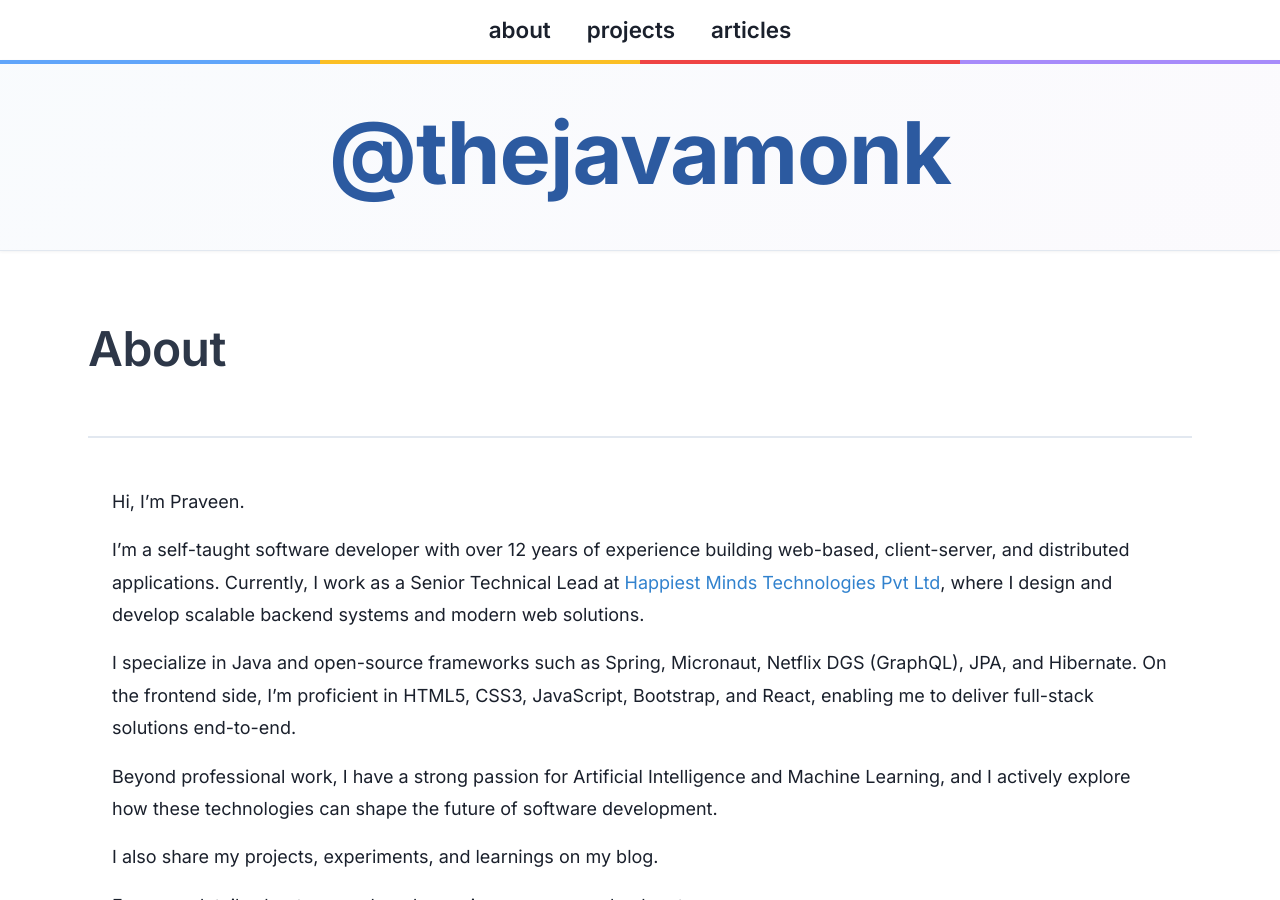
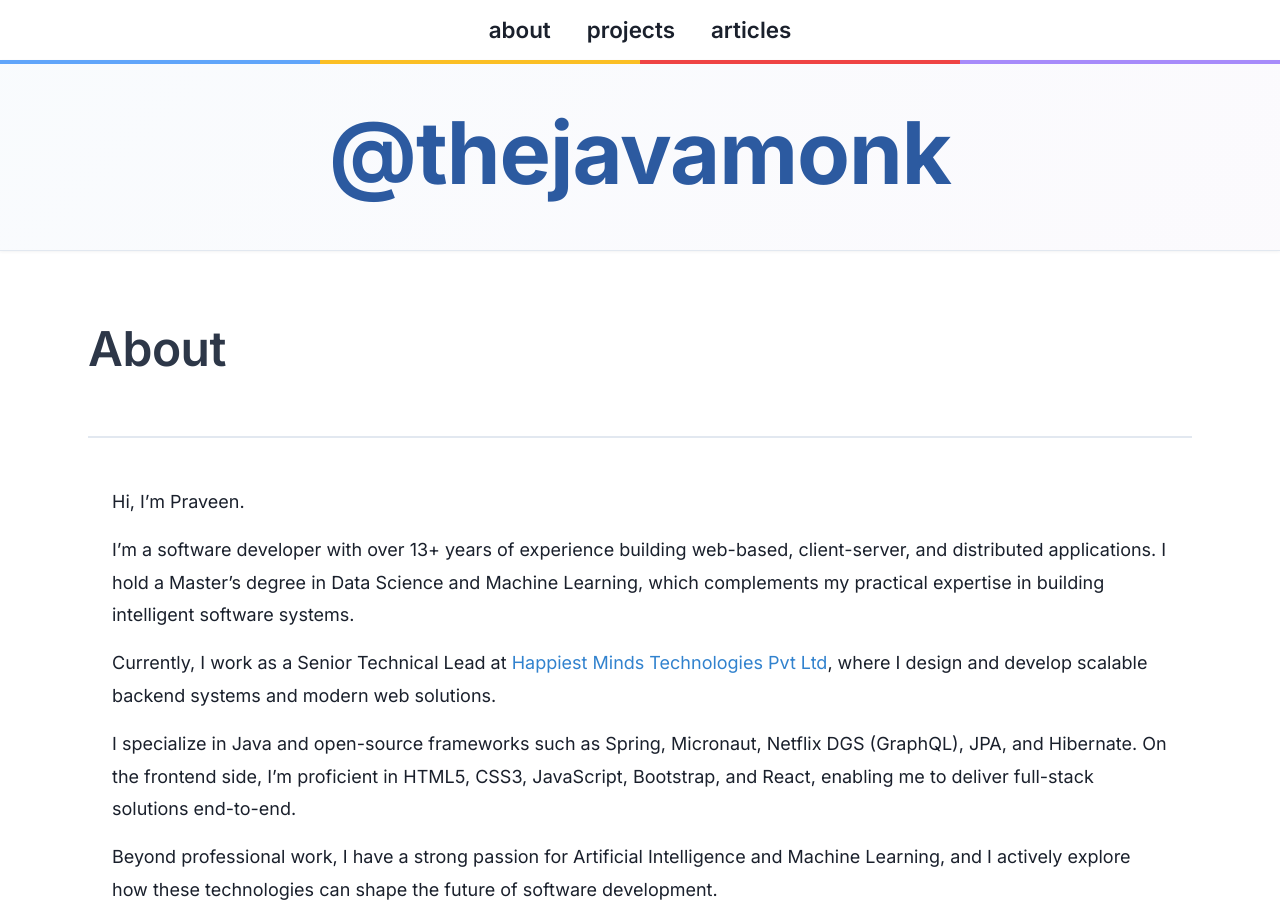
Before and after one commit to thejavamonk/thejavamonk.github.io, a Jekyll site: the page built from about.md, in a window 1280 px wide and 900 px high. Built offline with Jekyll 4.4.1, drawn with Linux system fonts in a browser that asks for light colours.

Commit message:
updated the about me

```diff
--- a/about.md
+++ b/about.md
@@ -6,7 +6,9 @@ permalink: /about/
 
 Hi, I’m Praveen.
 
-I’m a self-taught software developer with over 12 years of experience building web-based, client-server, and distributed applications. Currently, I work as a Senior Technical Lead at [Happiest Minds Technologies Pvt Ltd](http://www.happiestminds.com/), where I design and develop scalable backend systems and modern web solutions.
+I'm a software developer with over 13+ years of experience building web-based, client-server, and distributed applications. I hold a Master's degree in Data Science and Machine Learning, which complements my practical expertise in building intelligent software systems.
+
+Currently, I work as a Senior Technical Lead at [Happiest Minds Technologies Pvt Ltd](http://www.happiestminds.com/), where I design and develop scalable backend systems and modern web solutions.
 
 I specialize in Java and open-source frameworks such as Spring, Micronaut, Netflix DGS (GraphQL), JPA, and Hibernate. On the frontend side, I’m proficient in HTML5, CSS3, JavaScript, Bootstrap, and React, enabling me to deliver full-stack solutions end-to-end.
 
```
